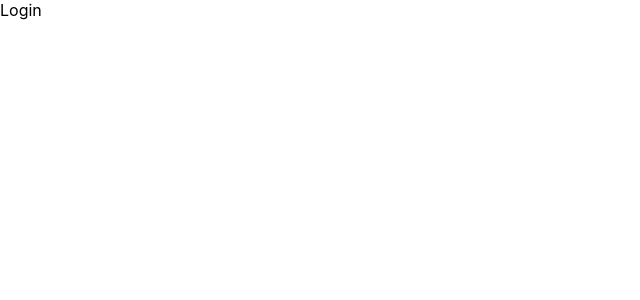
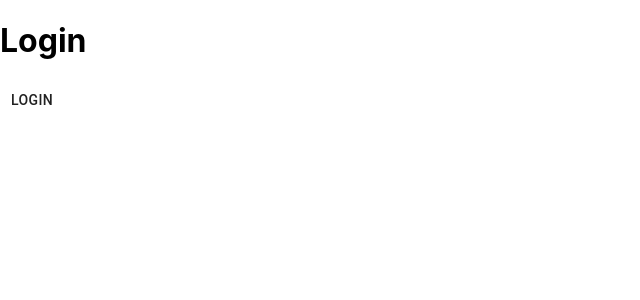
Before and after one commit to GreatDeveloper66/registerLoginSystem, a React (Create React App) app in the folder client/: page / in a window 1280 px wide. Shown: the top 300 px of the page, without its empty margins (0-640 px from the left). Built offline with nearby package versions, Linux system fonts and the light colour scheme.

Commit message:
Add login button to login screen

```diff
--- a/client/src/Components/Login.js
+++ b/client/src/Components/Login.js
@@ -1,7 +1,13 @@
 import React from 'react'
+import { Button } from '@material-ui/core'
 
 function Login() {
-    return(<div>Login</div>)
+    return(
+    <div>
+        <h1>Login</h1>
+        <Button>LOGIN</Button>
+    </div>
+    )
 }
 
 export default Login
```
